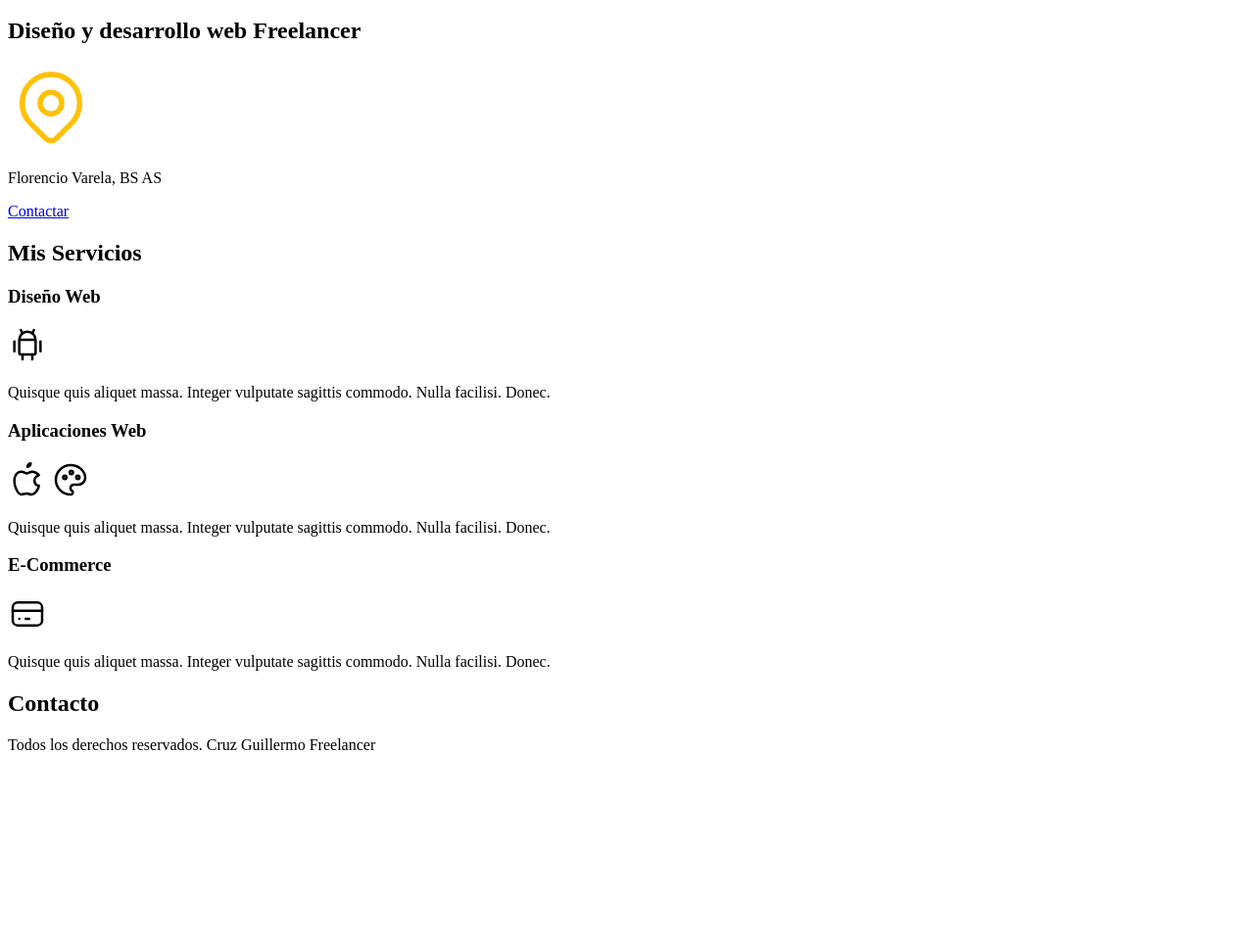
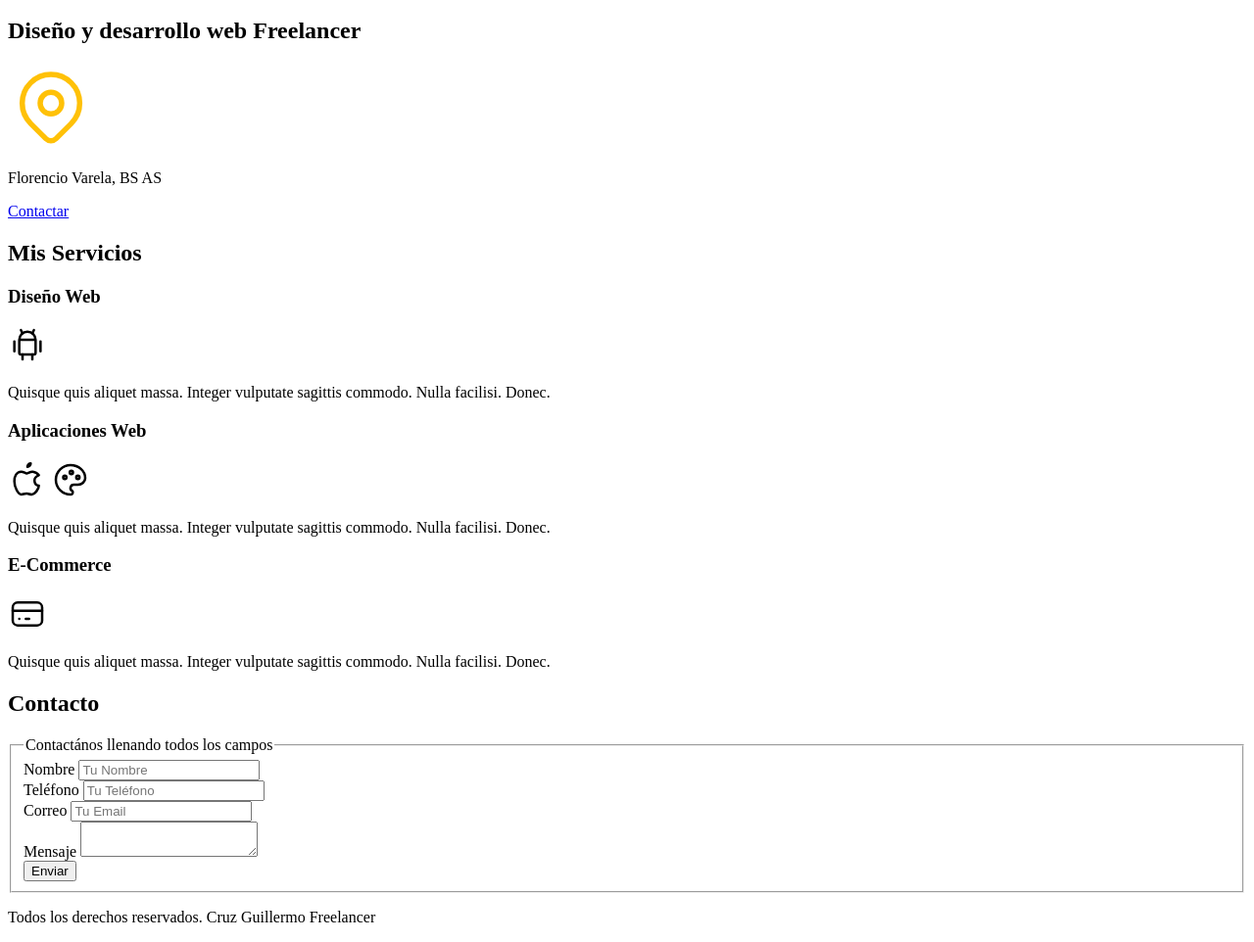
Before and after one commit to aplicacionesmoviles/proyectoweb, a plain HTML site: page index.html in a window 1280 px wide. Shown: the part 100-1062 px from the top of the page at 98% size. Before the commit the page ends 886 px from the top, so only its background shows below. Drawn offline with Linux system fonts and the light colour scheme.

Commit message:
ingresando el formulario

```diff
--- a/index.html
+++ b/index.html
@@ -81,6 +81,37 @@
 
    <section> <!--voy a meter un formulario mas adelante asi que debe estar dentro de una seccion-->
         <h2>Contacto</h2>
+        <form >
+            <fieldset>
+                <legend> Contactános llenando todos los campos</legend>
+                <div>
+
+                <label>Nombre</label>
+                <input type="text" placeholder="Tu Nombre">
+            </div>
+            <div>
+
+
+                <label >Teléfono</label>
+                <input type="tel" placeholder="Tu Teléfono">
+
+            </div>
+            <div>
+                <label >Correo</label>
+                <input type="text" placeholder="Tu Email">
+
+            </div>
+            <div>
+                <label >Mensaje</label>
+                <textarea ></textarea>
+            </div>
+            <div>
+
+                <input type="submit" value="Enviar" >
+
+            </fieldset>
+
+        </form>
 
 
    </section>
```
